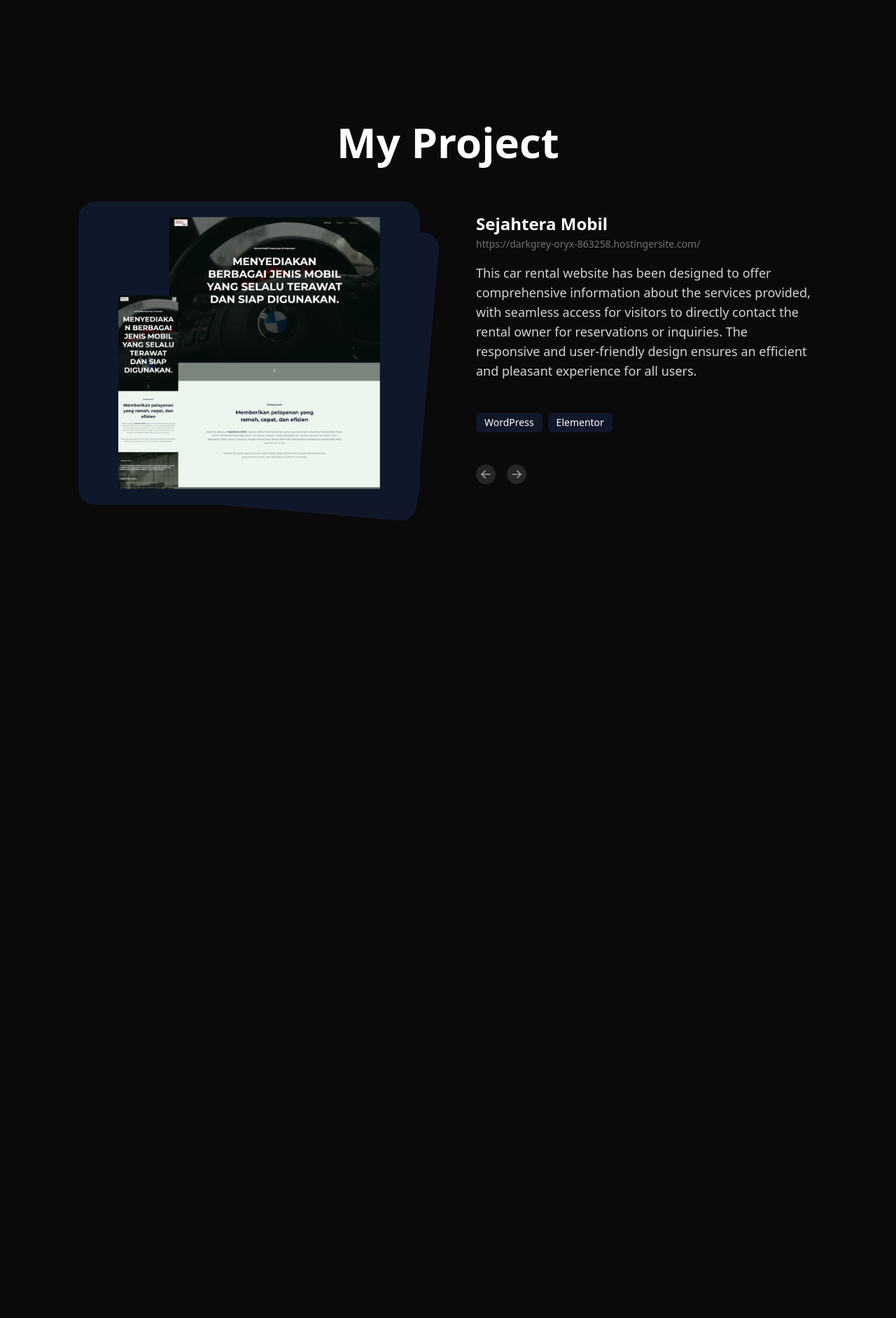
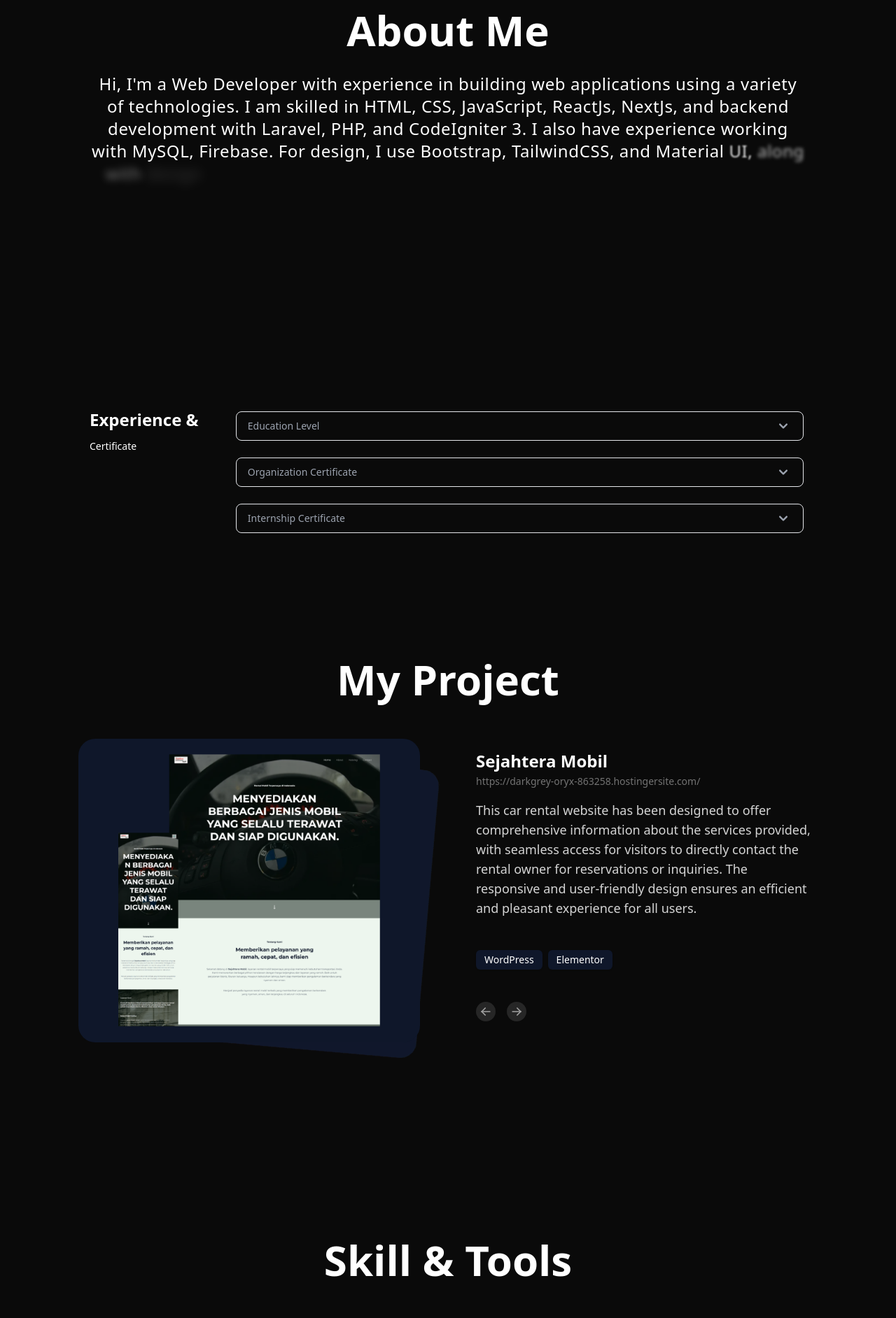
Before and after one commit to H2Vid/portfolio2024, a Next.js app: page / in a window 1280 px wide. Shown: the part 642-2526 px from the top of the page at 70% size. Before the commit the page ends 1470 px from the top, so only its background shows below. Built offline with nearby package versions, Linux system fonts and the light colour scheme.

Commit message:
membuka component

```diff
--- a/src/app/page.js
+++ b/src/app/page.js
@@ -9,11 +9,11 @@ export default function Home() {
   return (
     <>
       <HeroSection />
-      {/* <AboutMe /> */}
-      {/* <Experience /> */}
+      <AboutMe />
+      <Experience />
       <Project />
-      {/* <SetTools /> */}
-      {/* <Contact /> */}
+      <SetTools />
+      <Contact />
     </>
   )
 }
```
